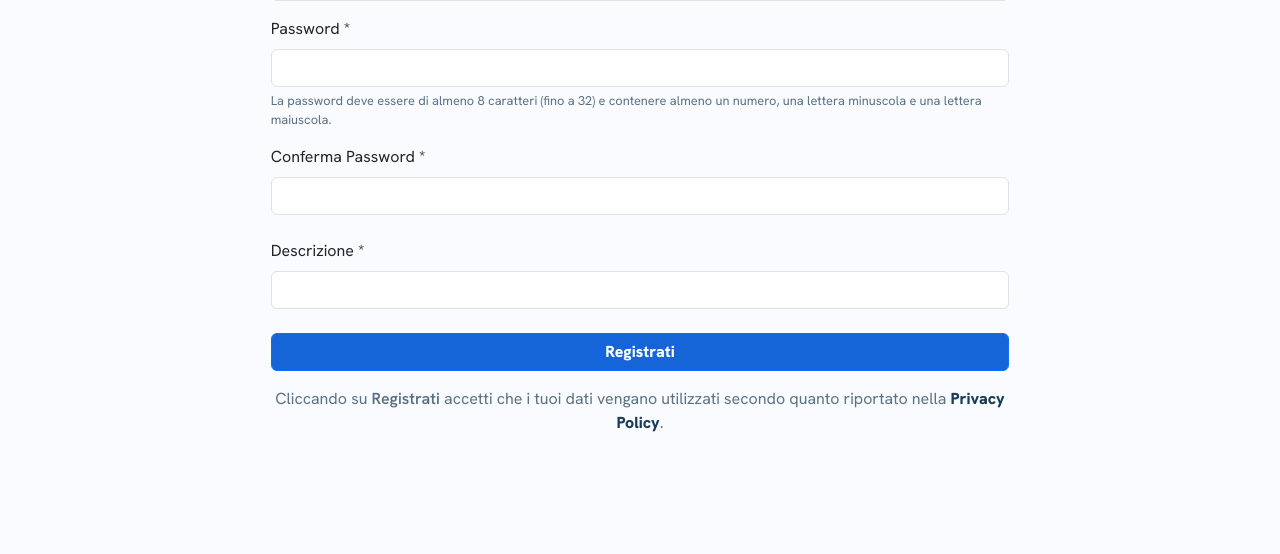
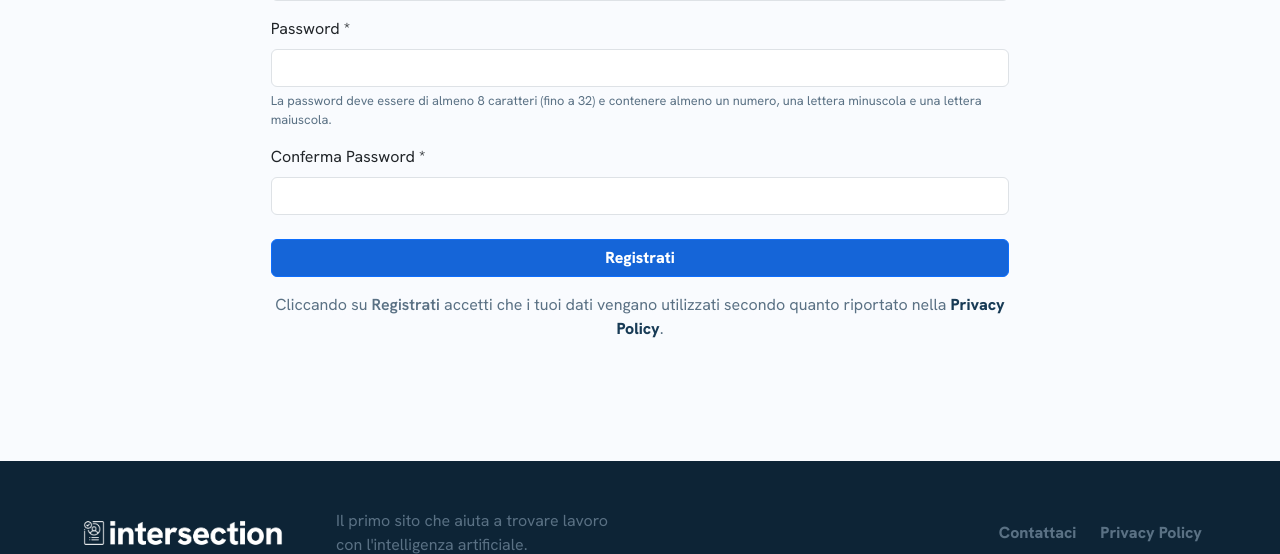
Before and after one commit to NicolePerrotta/Intersection, a PHP site: page /indexRegistrazioneAziendale.php in a window 1280 px wide. Shown: the part 1399-1953 px from the top of the page. Run offline with PHP 8.4, Linux system fonts and the light colour scheme; some libraries are stand-ins or nearby versions.

Commit message:
Last updates

```diff
--- a/WebSite/app/RegistrazioneAzienda.php
+++ b/WebSite/app/RegistrazioneAzienda.php
@@ -82,7 +82,7 @@ $dbconn = pg_connect("host=$PGHOST port=$PGPORT dbname=$PGDATABASE user=$PGUSER
                     $telefono=$_POST['telefono'];
                     $logo=$_FILES['logo'];
 
-                    if(isset($_POST['logo']))
+                    if(isset($_FILES['logo']))
                     {
                       $data = file_get_contents($_FILES['logo']['tmp_name']);
                       $logo = pg_escape_bytea($dbconn, $data);
--- a/WebSite/app/RegistrazioneUtente.php
+++ b/WebSite/app/RegistrazioneUtente.php
@@ -78,7 +78,7 @@ $dbconn = pg_connect("host=$PGHOST port=$PGPORT dbname=$PGDATABASE user=$PGUSER
                     $data = file_get_contents($_FILES['curriculum']['tmp_name']);
                     $curriculum = pg_escape_bytea($dbconn, $data);
 
-                    if(isset($_POST['picture']))
+                    if(isset($_FILES['picture']))
                     {
                         $data1 = file_get_contents($_FILES['picture']['tmp_name']);
                         $picture = pg_escape_bytea($dbconn, $data1);
--- a/WebSite/app/SQL/database_utenti.sql
+++ b/WebSite/app/SQL/database_utenti.sql
@@ -29,7 +29,7 @@ CREATE TABLE company
    username varchar(50) UNIQUE,
    email email UNIQUE,
    password varchar(50) UNIQUE,
-   VAT_number numeric(11,0) UNIQUE,
+   VAT_number varchar(50) UNIQUE,
    address varchar(50),
    city varchar(50),
    country varchar(50),
--- a/WebSite/app/indexRegistrazioneAziendale.php
+++ b/WebSite/app/indexRegistrazioneAziendale.php
@@ -628,8 +628,8 @@ if( !isset( $_GET['lang'] ) ) {
                     <input type="tel" class="form-control" name="telefono" id="telefono">
                   </div>
                   <div class="mb-3">
-                    <label for="shortDescription" class="form-label">Breve descrizione</label>
-                    <textarea class="form-control" name="shortDescription" id="shortDescription" rows="4"></textarea>
+                    <label for="descrizione" class="form-label">Breve descrizione</label>
+                    <textarea class="form-control" name="descrizione" id="descrizione" rows="4"></textarea>
                   </div>
                   <div class="mb-3 mb-5">
                     <label for="logo" class="form-label">Foto profilo</label>
@@ -657,10 +657,6 @@ if( !isset( $_GET['lang'] ) ) {
                     <label for="passwordRA2" class="form-label">Conferma Password *</label>
                     <input type="password" class="form-control" name="passwordRA2" id="passwordRA2" pattern="(?=.*\d)(?=.*[a-z])(?=.*[A-Z]).{8,}" required>
                     <div id="errorePassword" class="d-none text-danger mt-1">Password di conferma errata</div>
-                  </div>
-                  <div class="mb-4">
-                    <label for="descrizione" class="form-label">Descrizione *</label>
-                    <input type="descrizione" class="form-control" name="descrizione" id="descrizione" required>
                   </div>
                   <button type="submit" name="registrationButton" class="btn btn-primary w-100 fw-bold" style="--bs-btn-bg: var(--intersection-color-3); --bs-btn-hover-bg: var(--intersection-color-2)">Registrati</button>
                 </form>
```
